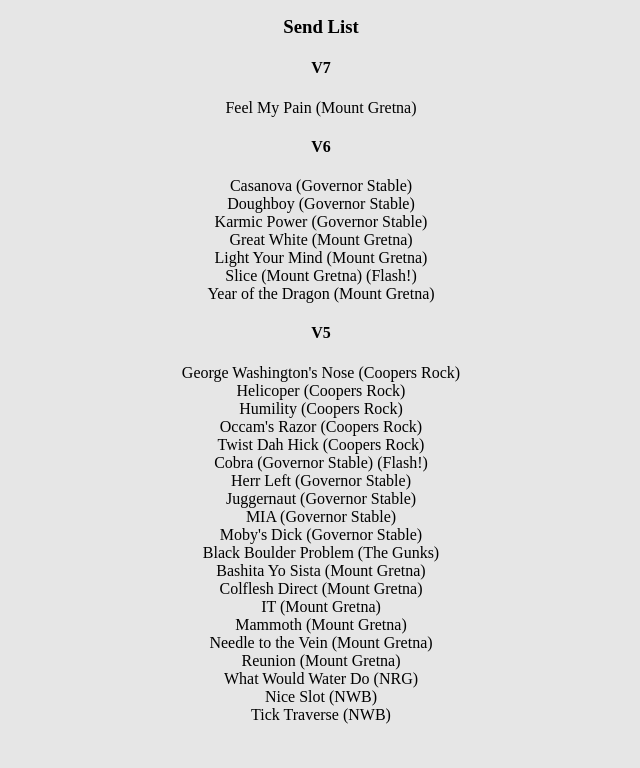
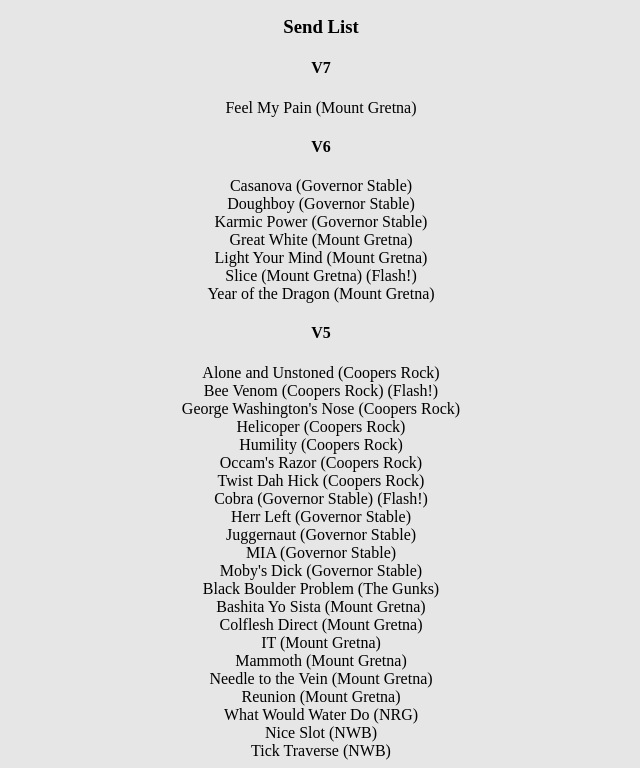
Before and after one commit to channingko-madden/channingko-madden.github.io, a plain HTML site: page pages/climbing.html in a window 1280 px wide. Shown: the part 2114-2882 px from the top of the page, without its empty margins (319-959 px from the left). Before the commit the page ends 2846 px from the top, so only its background shows below. Drawn offline with Linux system fonts and the light colour scheme.

Commit message:
Two more V5's in the send list

```diff
--- a/pages/climbing.html
+++ b/pages/climbing.html
@@ -88,6 +88,8 @@ Author: Channing Ko-Madden
 			</ul>
 			<h4>V5</h4>
 			<ul>
+				<li>Alone and Unstoned (Coopers Rock)</li>
+				<li>Bee Venom (Coopers Rock) (Flash!)</li>
 				<li>George Washington's Nose (Coopers Rock)</li>
 				<li>Helicoper (Coopers Rock)</li>
 				<li>Humility (Coopers Rock)</li>
```
